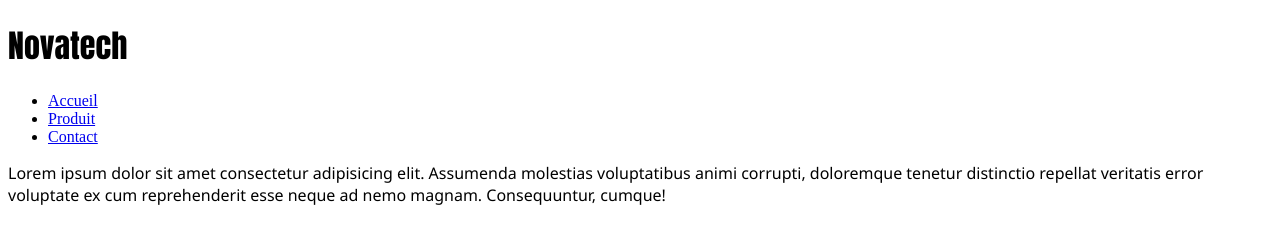
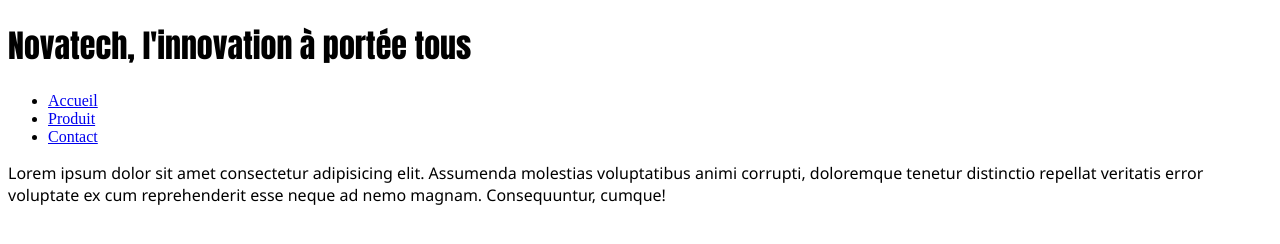
Before and after one commit to max-295/Novatech, a plain HTML site: page index.html in a window 1280 px wide. Drawn offline with Linux system fonts and the light colour scheme.

Commit message:
modif slogan

```diff
--- a/index.html
+++ b/index.html
@@ -7,7 +7,7 @@
     <title>Novatech - Accueil</title>
 </head>
 <body>
-    <h1>Novatech</h1>
+    <h1>Novatech, l'innovation à portée tous</h1>
     <nav>
         <ul>
             <li><a href="#">Accueil</a></li>
```
